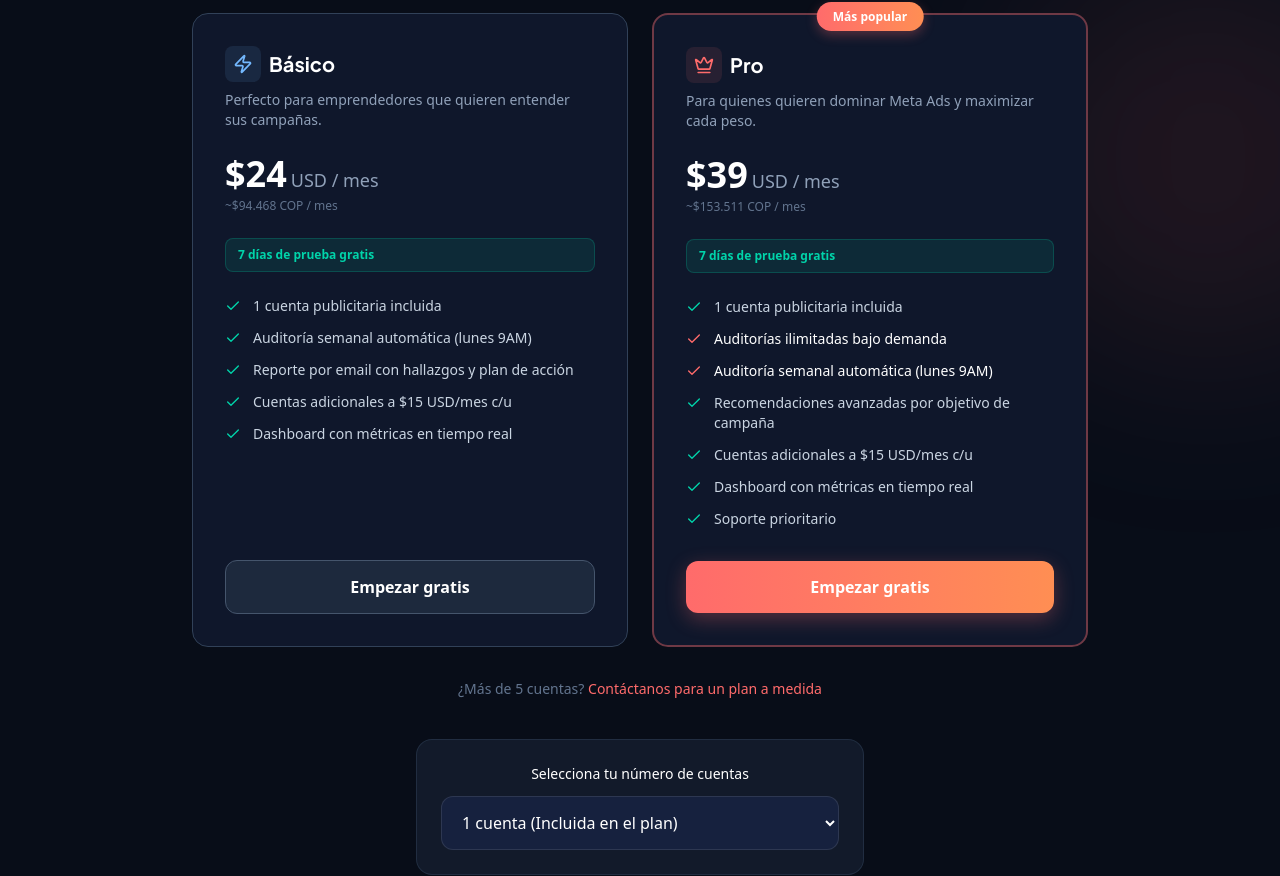
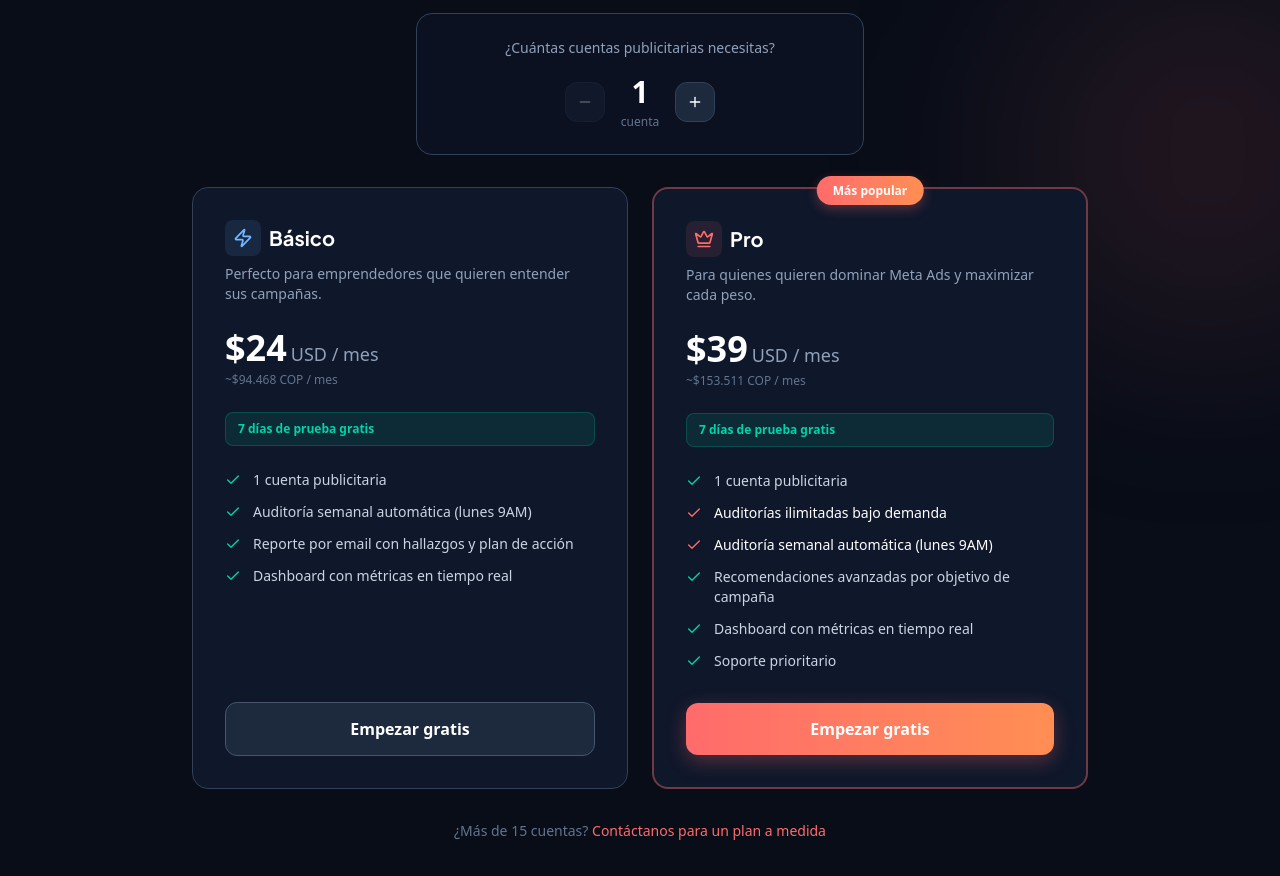
Before and after one commit to Jairvaguas/aditor-ai, a Next.js app: page / in a window 1280 px wide. Shown: the part 5198-6074 px from the top of the page. Built offline with nearby package versions, Linux system fonts and the light colour scheme; no server answers.

Commit message:
feat: pricing layout with +/- accounts selector

```diff
--- a/src/components/DynamicPricingForm.tsx
+++ b/src/components/DynamicPricingForm.tsx
@@ -1,7 +1,7 @@
 'use client';
 import { useState } from 'react';
 import Link from 'next/link';
-import { Check, Zap, Crown } from 'lucide-react';
+import { Check, Zap, Crown, Plus, Minus } from 'lucide-react';
 
 interface DynamicPricingFormProps {
     copRate: number;
@@ -9,16 +9,52 @@ interface DynamicPricingFormProps {
 }
 
 export default function DynamicPricingForm({ copRate, isLanding = false }: DynamicPricingFormProps) {
-    const [accountsCount, setAccountsCount] = useState<number>(1);
+    const [extraAccounts, setExtraAccounts] = useState<number>(0);
+    const additionalAccountUsd = 15;
 
-    const basicUsd = 24 + ((accountsCount - 1) * 15);
-    const proUsd = 39 + ((accountsCount - 1) * 15);
+    const basicBase = 24;
+    const proBase = 39;
+    const extraCost = extraAccounts * additionalAccountUsd;
+    const basicTotal = basicBase + extraCost;
+    const proTotal = proBase + extraCost;
 
-    const basicCop = new Intl.NumberFormat('es-CO').format(Math.round(basicUsd * copRate));
-    const proCop = new Intl.NumberFormat('es-CO').format(Math.round(proUsd * copRate));
+    const basicCop = new Intl.NumberFormat('es-CO').format(Math.round(basicTotal * copRate));
+    const proCop = new Intl.NumberFormat('es-CO').format(Math.round(proTotal * copRate));
+    const totalAccounts = 1 + extraAccounts;
 
     return (
-        <div className="grid grid-cols-1 md:grid-cols-2 gap-6 max-w-4xl mx-auto">
+        <div className="flex flex-col gap-8 max-w-4xl mx-auto">
+            {/* Selector de cuentas */}
+            <div className="bg-slate-900/50 border border-slate-700 rounded-2xl p-6 text-center max-w-md mx-auto w-full">
+                <p className="text-sm text-slate-400 mb-4">¿Cuántas cuentas publicitarias necesitas?</p>
+                <div className="flex items-center justify-center gap-4">
+                    <button
+                        onClick={() => setExtraAccounts(Math.max(0, extraAccounts - 1))}
+                        disabled={extraAccounts === 0}
+                        className="w-10 h-10 rounded-xl bg-slate-800 border border-slate-700 flex items-center justify-center text-white hover:bg-slate-700 transition-colors disabled:opacity-30 disabled:cursor-not-allowed"
+                    >
+                        <Minus className="w-4 h-4" />
+                    </button>
+                    <div className="text-center">
+                        <span className="text-3xl font-extrabold text-white">{totalAccounts}</span>
+                        <p className="text-xs text-slate-500 mt-1">{totalAccounts === 1 ? 'cuenta' : 'cuentas'}</p>
+                    </div>
+                    <button
+                        onClick={() => setExtraAccounts(Math.min(14, extraAccounts + 1))}
+                        className="w-10 h-10 rounded-xl bg-slate-800 border border-slate-700 flex items-center justify-center text-white hover:bg-slate-700 transition-colors"
+                    >
+                        <Plus className="w-4 h-4" />
+                    </button>
+                </div>
+                {extraAccounts > 0 && (
+                    <p className="text-xs text-[#00D4AA] mt-3 font-medium">
+                        1 incluida + {extraAccounts} adicional{extraAccounts > 1 ? 'es' : ''} (${extraCost} USD)
+                    </p>
+                )}
+            </div>
+
+            {/* Plans Grid */}
+            <div className="grid grid-cols-1 md:grid-cols-2 gap-6">
                 {/* Plan Básico */}
                 <div className="bg-slate-900 border border-slate-700 rounded-2xl p-8 flex flex-col relative">
                     <div className="mb-6">
@@ -33,10 +69,13 @@ export default function DynamicPricingForm({ copRate, isLanding = false }: Dynam
 
                     <div className="mb-6">
                         <div className="flex items-baseline gap-1">
-                        <span className="text-4xl font-extrabold text-white">${basicUsd}</span>
+                            <span className="text-4xl font-extrabold text-white">${basicTotal}</span>
                             <span className="text-lg text-slate-400">USD / mes</span>
                         </div>
                         <p className="text-xs text-slate-500 mt-1">~${basicCop} COP / mes</p>
+                        {extraAccounts > 0 && (
+                            <p className="text-xs text-slate-500 mt-0.5">${basicBase} base + ${extraCost} ({extraAccounts} cuenta{extraAccounts > 1 ? 's' : ''} extra)</p>
+                        )}
                     </div>
 
                     <div className="bg-[#00D4AA]/10 border border-[#00D4AA]/20 rounded-lg px-3 py-2 mb-6">
@@ -46,7 +85,7 @@ export default function DynamicPricingForm({ copRate, isLanding = false }: Dynam
                     <ul className="space-y-3 mb-8 flex-grow">
                         <li className="flex items-start gap-3 text-sm text-slate-300">
                             <Check className="w-4 h-4 text-[#00D4AA] mt-0.5 flex-shrink-0" />
-                        <span>1 cuenta publicitaria incluida</span>
+                            <span>{totalAccounts} cuenta{totalAccounts > 1 ? 's' : ''} publicitaria{totalAccounts > 1 ? 's' : ''}</span>
                         </li>
                         <li className="flex items-start gap-3 text-sm text-slate-300">
                             <Check className="w-4 h-4 text-[#00D4AA] mt-0.5 flex-shrink-0" />
@@ -55,10 +94,6 @@ export default function DynamicPricingForm({ copRate, isLanding = false }: Dynam
                         <li className="flex items-start gap-3 text-sm text-slate-300">
                             <Check className="w-4 h-4 text-[#00D4AA] mt-0.5 flex-shrink-0" />
                             <span>Reporte por email con hallazgos y plan de acción</span>
-                    </li>
-                    <li className="flex items-start gap-3 text-sm text-slate-300">
-                        <Check className="w-4 h-4 text-[#00D4AA] mt-0.5 flex-shrink-0" />
-                        <span>Cuentas adicionales a $15 USD/mes c/u</span>
                         </li>
                         <li className="flex items-start gap-3 text-sm text-slate-300">
                             <Check className="w-4 h-4 text-[#00D4AA] mt-0.5 flex-shrink-0" />
@@ -82,7 +117,6 @@ export default function DynamicPricingForm({ copRate, isLanding = false }: Dynam
 
                 {/* Plan Pro */}
                 <div className="bg-slate-900 border-2 border-[#FF6B6B]/40 rounded-2xl p-8 flex flex-col relative">
-                {/* Badge Popular */}
                     <div className="absolute -top-3 left-1/2 transform -translate-x-1/2">
                         <span className="bg-gradient-to-r from-[#FF6B6B] to-[#ff8e53] text-white text-xs font-bold px-4 py-1.5 rounded-full shadow-[0_4px_12px_rgba(255,107,107,0.3)]">
                             Más popular
@@ -101,10 +135,13 @@ export default function DynamicPricingForm({ copRate, isLanding = false }: Dynam
 
                     <div className="mb-6">
                         <div className="flex items-baseline gap-1">
-                        <span className="text-4xl font-extrabold text-white">${proUsd}</span>
+                            <span className="text-4xl font-extrabold text-white">${proTotal}</span>
                             <span className="text-lg text-slate-400">USD / mes</span>
                         </div>
                         <p className="text-xs text-slate-500 mt-1">~${proCop} COP / mes</p>
+                        {extraAccounts > 0 && (
+                            <p className="text-xs text-slate-500 mt-0.5">${proBase} base + ${extraCost} ({extraAccounts} cuenta{extraAccounts > 1 ? 's' : ''} extra)</p>
+                        )}
                     </div>
 
                     <div className="bg-[#00D4AA]/10 border border-[#00D4AA]/20 rounded-lg px-3 py-2 mb-6">
@@ -114,7 +151,7 @@ export default function DynamicPricingForm({ copRate, isLanding = false }: Dynam
                     <ul className="space-y-3 mb-8 flex-grow">
                         <li className="flex items-start gap-3 text-sm text-slate-300">
                             <Check className="w-4 h-4 text-[#00D4AA] mt-0.5 flex-shrink-0" />
-                        <span>1 cuenta publicitaria incluida</span>
+                            <span>{totalAccounts} cuenta{totalAccounts > 1 ? 's' : ''} publicitaria{totalAccounts > 1 ? 's' : ''}</span>
                         </li>
                         <li className="flex items-start gap-3 text-sm text-white font-medium">
                             <Check className="w-4 h-4 text-[#FF6B6B] mt-0.5 flex-shrink-0" />
@@ -127,10 +164,6 @@ export default function DynamicPricingForm({ copRate, isLanding = false }: Dynam
                         <li className="flex items-start gap-3 text-sm text-slate-300">
                             <Check className="w-4 h-4 text-[#00D4AA] mt-0.5 flex-shrink-0" />
                             <span>Recomendaciones avanzadas por objetivo de campaña</span>
-                    </li>
-                    <li className="flex items-start gap-3 text-sm text-slate-300">
-                        <Check className="w-4 h-4 text-[#00D4AA] mt-0.5 flex-shrink-0" />
-                        <span>Cuentas adicionales a $15 USD/mes c/u</span>
                         </li>
                         <li className="flex items-start gap-3 text-sm text-slate-300">
                             <Check className="w-4 h-4 text-[#00D4AA] mt-0.5 flex-shrink-0" />
@@ -155,31 +188,13 @@ export default function DynamicPricingForm({ copRate, isLanding = false }: Dynam
                         </button>
                     )}
                 </div>
+            </div>
 
             {/* Nota de cuentas adicionales */}
-            <div className="md:col-span-2 text-center mt-2">
+            <div className="text-center">
                 <p className="text-sm text-slate-500">
-                    ¿Más de 5 cuentas? <a href="https://wa.link/xua0ua" target="_blank" rel="noreferrer" className="text-[#FF6B6B] hover:underline font-medium">Contáctanos para un plan a medida</a>
+                    ¿Más de 15 cuentas? <a href="https://wa.link/xua0ua" target="_blank" rel="noreferrer" className="text-[#FF6B6B] hover:underline font-medium">Contáctanos para un plan a medida</a>
                 </p>
-            </div>
-
-            {/* Selector de cuentas adicionales */}
-            <div className="md:col-span-2 mt-4 max-w-md mx-auto w-full bg-slate-800/50 p-6 rounded-2xl border border-slate-700/50">
-                <label htmlFor="ad_accounts_count" className="block text-sm font-medium text-white mb-3 text-center">
-                    Selecciona tu número de cuentas
-                </label>
-                <select
-                    id="ad_accounts_count"
-                    value={accountsCount}
-                    onChange={(e) => setAccountsCount(parseInt(e.target.value))}
-                    className="w-full bg-[#16213E] border border-white/10 text-white rounded-xl px-4 py-3.5 focus:outline-none focus:ring-2 focus:ring-[#00D4AA] transition-all cursor-pointer"
-                >
-                    <option value="1">1 cuenta (Incluida en el plan)</option>
-                    <option value="2">2 cuentas (+ $15 USD)</option>
-                    <option value="3">3 cuentas (+ $30 USD)</option>
-                    <option value="4">4 cuentas (+ $45 USD)</option>
-                    <option value="5">5 cuentas (+ $60 USD)</option>
-                </select>
             </div>
         </div>
     );
```
Lines whose indentation alone changed are shown as unchanged.
